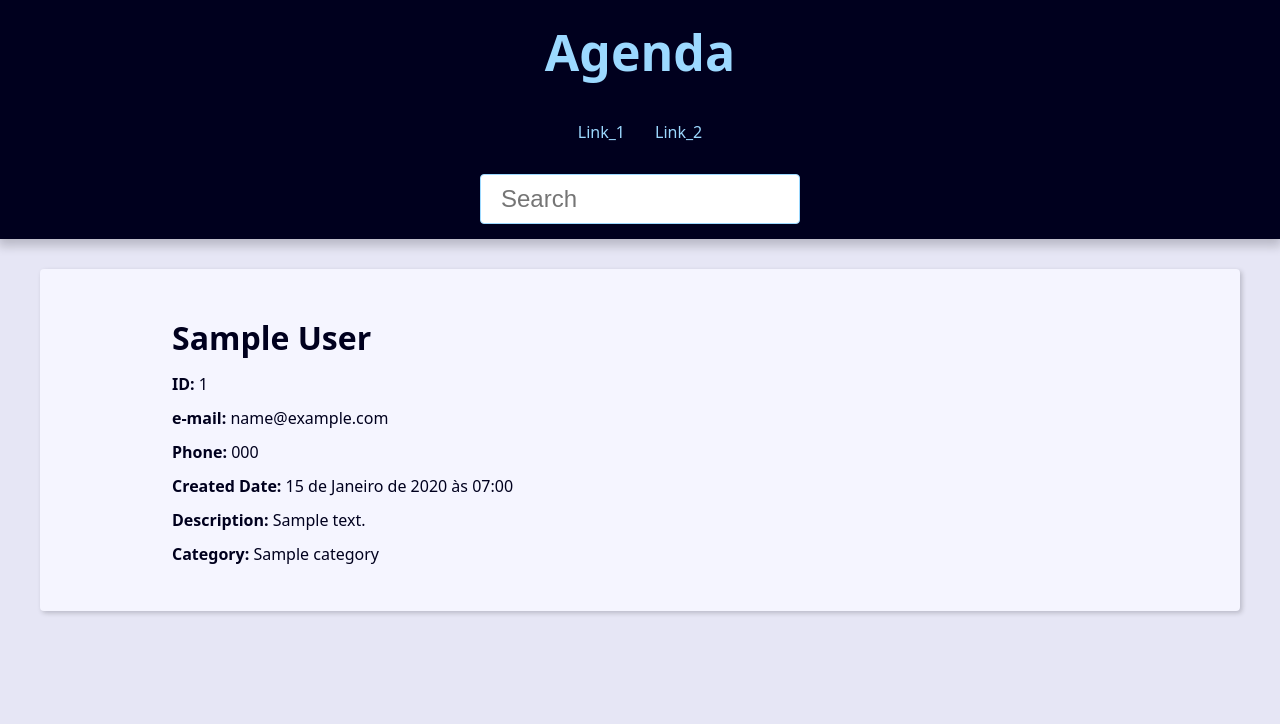
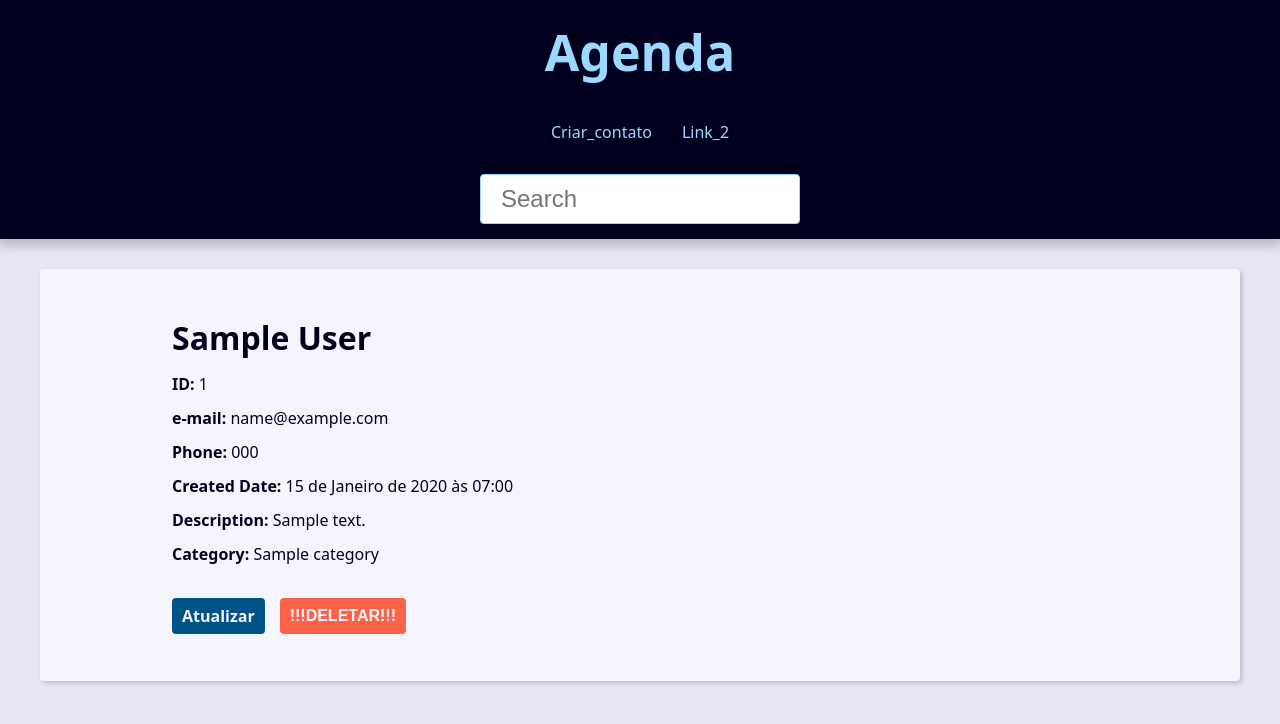
Before and after one commit to Samurai-Geo/agenda, a Django app: page /contact/1/detail/ in a window 1280 px wide. Shown: the top 724 px of the page. Run offline with Django 5.2, Linux system fonts and the light colour scheme; tables that the repository leaves empty hold one stand-in row (values such as "Sample post").

Commit message:
criado pag update(falta finalizar)

```diff
--- a/base_static/global/css/style.css
+++ b/base_static/global/css/style.css
@@ -314,3 +314,23 @@ svg {
     filter: brightness(80%);
     box-shadow: 0 0 5px var(--link-dark-color);
 }
+
+.contact-links {
+    margin-block: calc(var(--small-font-size)*2);
+    display: flex;
+    align-items: center;
+    gap: 0 var(--spacing);
+}
+
+.btn-link {
+    font-size: var(--small-font-size);
+    text-decoration: none;
+    font-weight: bold;
+    padding: 1rem;
+    display: block;
+    line-height: var(--small-font-size);
+}
+
+.btn-delete {
+    background: tomato;
+}
--- a/base_templates/global/partials/_header.html
+++ b/base_templates/global/partials/_header.html
@@ -8,8 +8,8 @@
     <nav class="menu">
         <ul class="menu-list">
             <li class="menu-item">
-                <a href="#" class="menu-link">
-                    Link_1
+                <a href="{% url 'contact:create' %}" class="menu-link">
+                    Criar_contato
                 </a>
             </li>
             <li class="menu-item">
--- a/contact/forms.py
+++ b/contact/forms.py
@@ -20,6 +20,9 @@ class ContactForm(forms.ModelForm):
         'first_name',
         'last_name',
         'phone',
+        'email',
+        'description',
+        'category',
          )
         # widgets = {
         #     # 'first_name': forms.PasswordInput()
--- a/contact/templates/contact/contact.html
+++ b/contact/templates/contact/contact.html
@@ -12,5 +12,14 @@
         <p><b>Created Date:</b> {{ contact.created_date }}</p>
         <p><b>Description:</b> {{ contact.description }}</p>
         <p><b>Category:</b> {{ contact.category.name }}</p>
+
+        <div class="contact-links">
+            <a href="{% url 'contact:update' contact.id %}" class="btn btn-link">Atualizar</a>
+
+            <form action="" method="POST">
+                {% csrf_token %}
+                <button class="btn btn-link btn-delete" type="submit">!!!DELETAR!!!</button>
+            </form>
+        </div>
     </div>
 {% endblock content %}
--- a/contact/templates/contact/create.html
+++ b/contact/templates/contact/create.html
@@ -4,7 +4,7 @@
     <div class="form-wrapper">
         <h2>Contact</h2>
         <form
-            action="{% url "contact:create" %}"
+            action="{{ form_action }}"
             method="POST"
             enctype="multipart/form-data"  {% comment %} mardar arquivos {% endcomment %}
         >
--- a/contact/urls.py
+++ b/contact/urls.py
@@ -10,6 +10,7 @@ urlpatterns = [
     # contact (CRUD) Created, Read, Update, Delete
     path('contact/<int:contact_id>/detail/', views.contact, name='contact'),
     path('contact/create/', views.create, name='create'),
+    path('contact/<int:contact_id>/update/', views.update, name='update'),
 
     # contact (CRUD) Created, Read, Update, Delete
     # path('contact/<int:contact_id>/detail/', views.contact, name='contact'),
```
Also changed, not shown: contact/views/contact_forms.py (+49 -3 lines).
